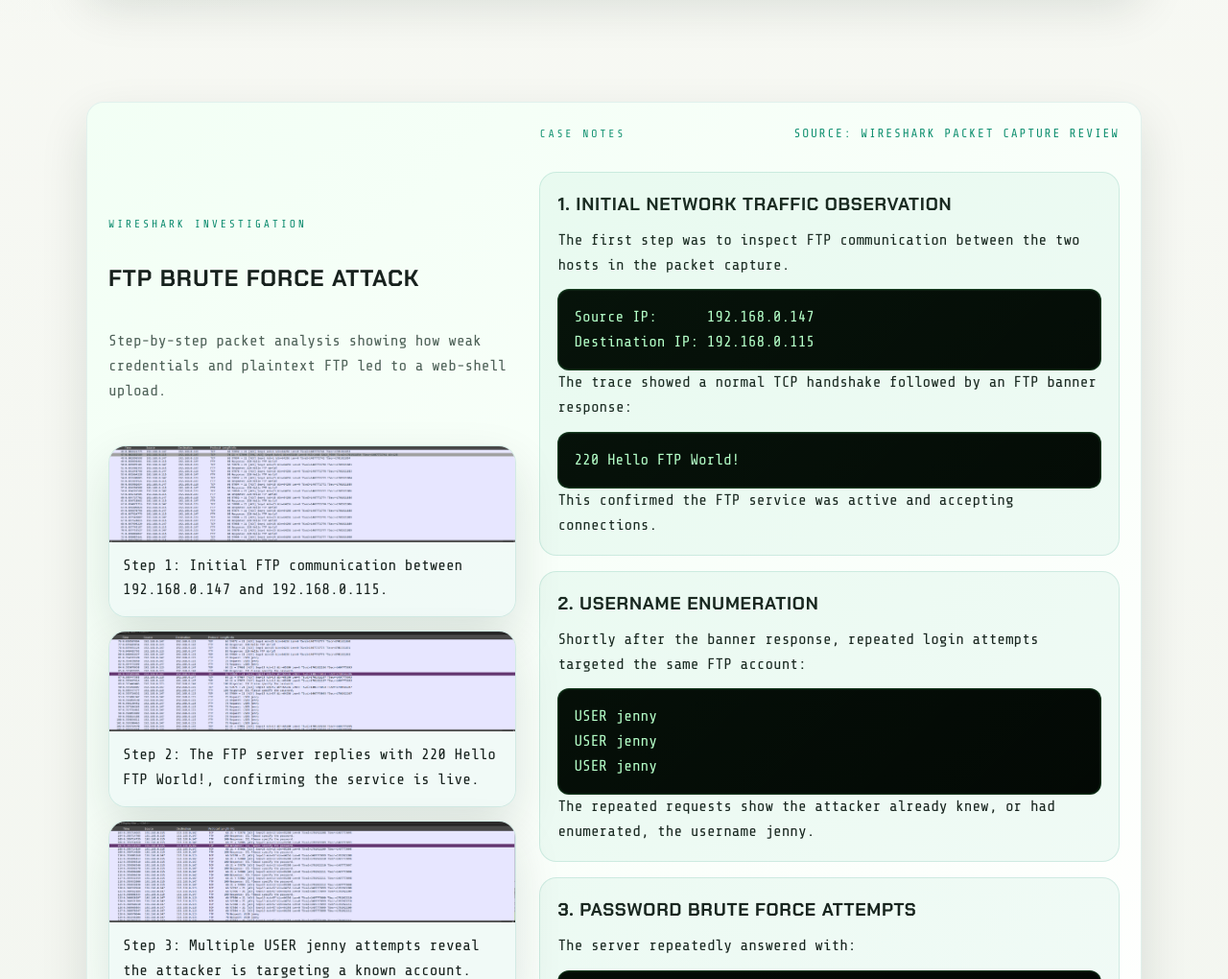
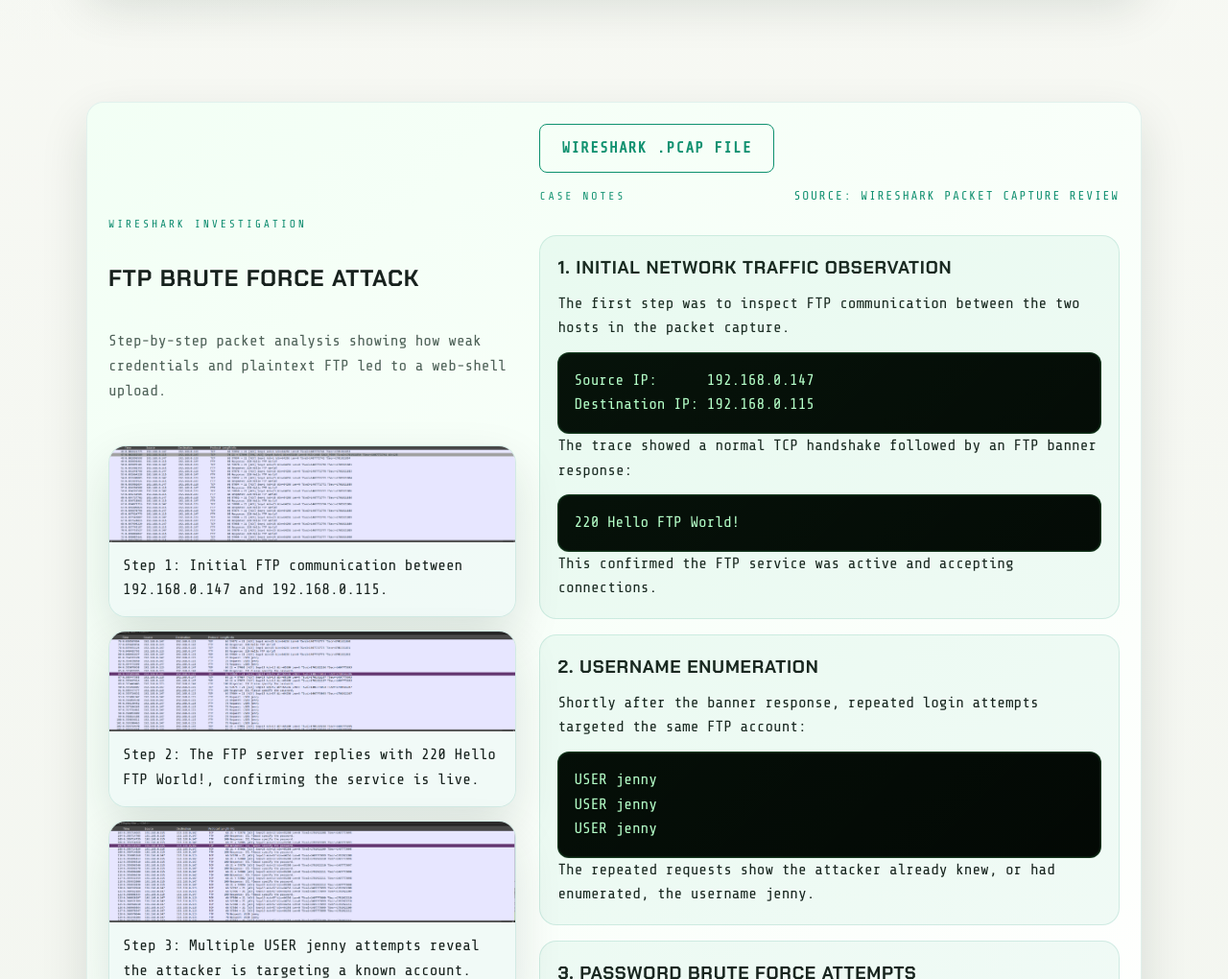
Before and after one commit to yoinkas/Yoinked, a website: page cybersecurity.html in a window 1280 px wide. Shown: the part 1780-2800 px from the top of the page at 96% size. Drawn offline with nearby package versions, Linux system fonts and the light colour scheme; no server answers.

Commit message:
Make Wireshark notes collapsible

```diff
--- a/assets/styles.css
+++ b/assets/styles.css
@@ -1203,8 +1203,22 @@
 }
 
 .cyber-investigation-body {
+  width: 100%;
+}
+
+.cyber-investigation-body summary {
+  list-style: none;
+  width: fit-content;
+}
+
+.cyber-investigation-body summary::-webkit-details-marker {
+  display: none;
+}
+
+.cyber-investigation-content {
   display: grid;
   gap: 18px;
+  margin-top: 14px;
 }
 
 .cyber-investigation-header {
--- a/cybersecurity.html
+++ b/cybersecurity.html
@@ -178,7 +178,9 @@
             </div>
           </div>
 
-          <div class="cyber-investigation-body">
+          <details class="cyber-investigation-body" open>
+            <summary class="btn ghost">Wireshark .pcap file</summary>
+            <div class="cyber-investigation-content">
               <div class="cyber-investigation-header">
                 <p class="eyebrow">Case Notes</p>
                 <p class="meta">Source: Wireshark packet capture review</p>
@@ -289,6 +291,7 @@
                 </section>
               </div>
             </div>
+          </details>
         </article>
       </div>
     </section>
```
Lines whose indentation alone changed are shown as unchanged.
